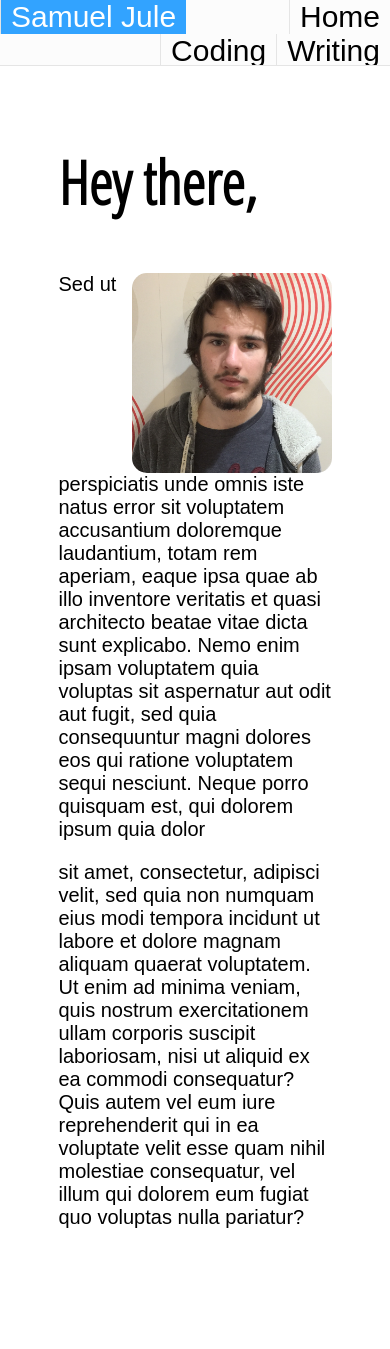
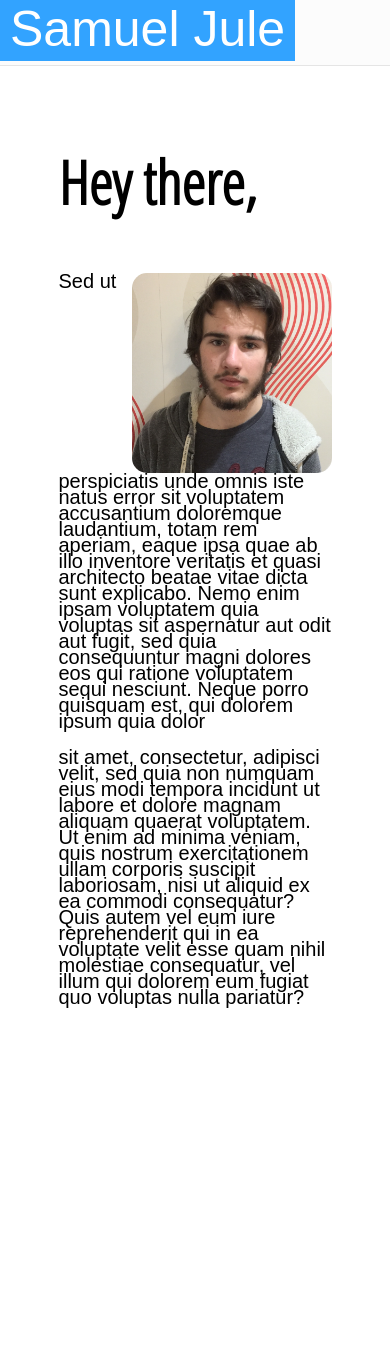
Before and after one commit to S-Comic/Experimentation, a Flask app: page / in a window 390 px wide. Shown: the top 1349 px of the page. Run offline with Flask 2, Linux system fonts and the light colour scheme; some web fonts are replaced.

Commit message:
Preparation for mobile compatability
Added some basic media queries to test on mobile devices.

Header has been slightly streamlined.

```diff
--- a/static/MainStyles.css
+++ b/static/MainStyles.css
@@ -59,8 +59,8 @@
   font-family: 'News Cycle', sans-serif;
   float: right;
   padding-left: 10px;
+  border-bottom: 3px solid #32A3FF;
   padding-right: 10px;
-  border-left: 1px solid #e5e5e5;
   font-size: 30px;
   margin: 0px;
 }
@@ -126,6 +126,25 @@
   width: auto;
 }
 
+/* MOBILE */
+
+@media screen and (max-width: 400px) {
+  .container p {
+    line-height: 80%;
+  }
+  .shadow{
+    position: fixed;
+  }
+  .main-header{
+    height: 150px;
+  }
+  .main-header p{
+    font-size: 50px;
+  }
+  .footer{
+    height: 100px;
+  }
+}
 
 /* MISC */
 html, body {
--- a/templates/modules/header.html
+++ b/templates/modules/header.html
@@ -10,7 +10,7 @@
 $(window).scroll(function() {
     var headscroll = $(window).scrollTop();
 
-    if (headscroll >= 20) {
+    if (headscroll >= 35) {
         $(".main-header").addClass("shadow");
     } else {
         $(".main-header").removeClass("shadow");
@@ -27,13 +27,17 @@
 <p style = "float: left; color: white; background-color: #32A3FF;">Samuel Jule</p>
 </a>
 
+<p style = "margin-left: 10px; margin-right; 10px;">
 <a href = "/">
-<p>Home</p>
+Home
 </a>
+</p>
 
+<p style = "margin-left: 10px; margin-right; 10px;">
 <a href = "/writing/">
-<p>Writing</p>
+Writing
 </a>
+</p>
 
 <a href = "https://github.com/S-Comic">
 <p>Coding</p>
```
